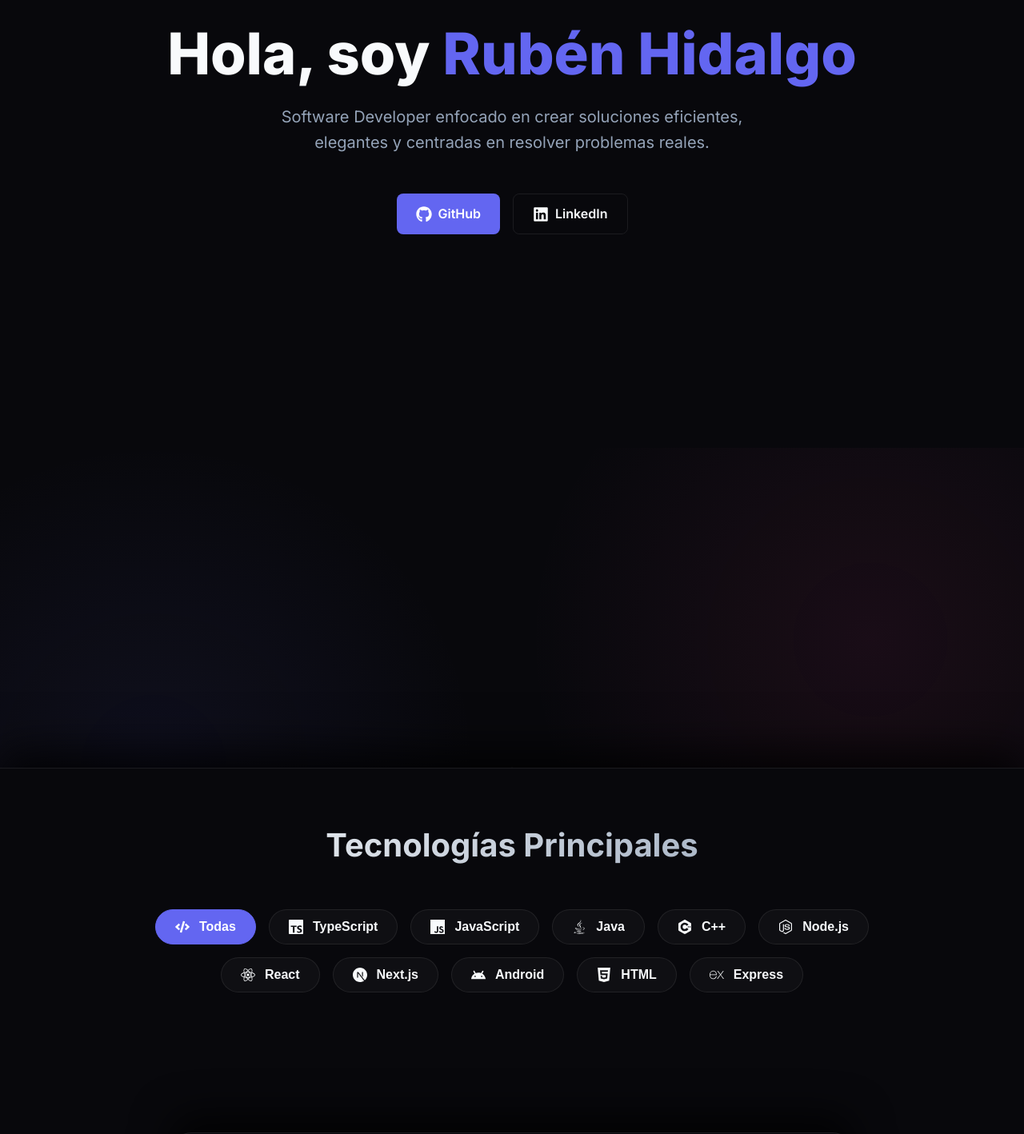
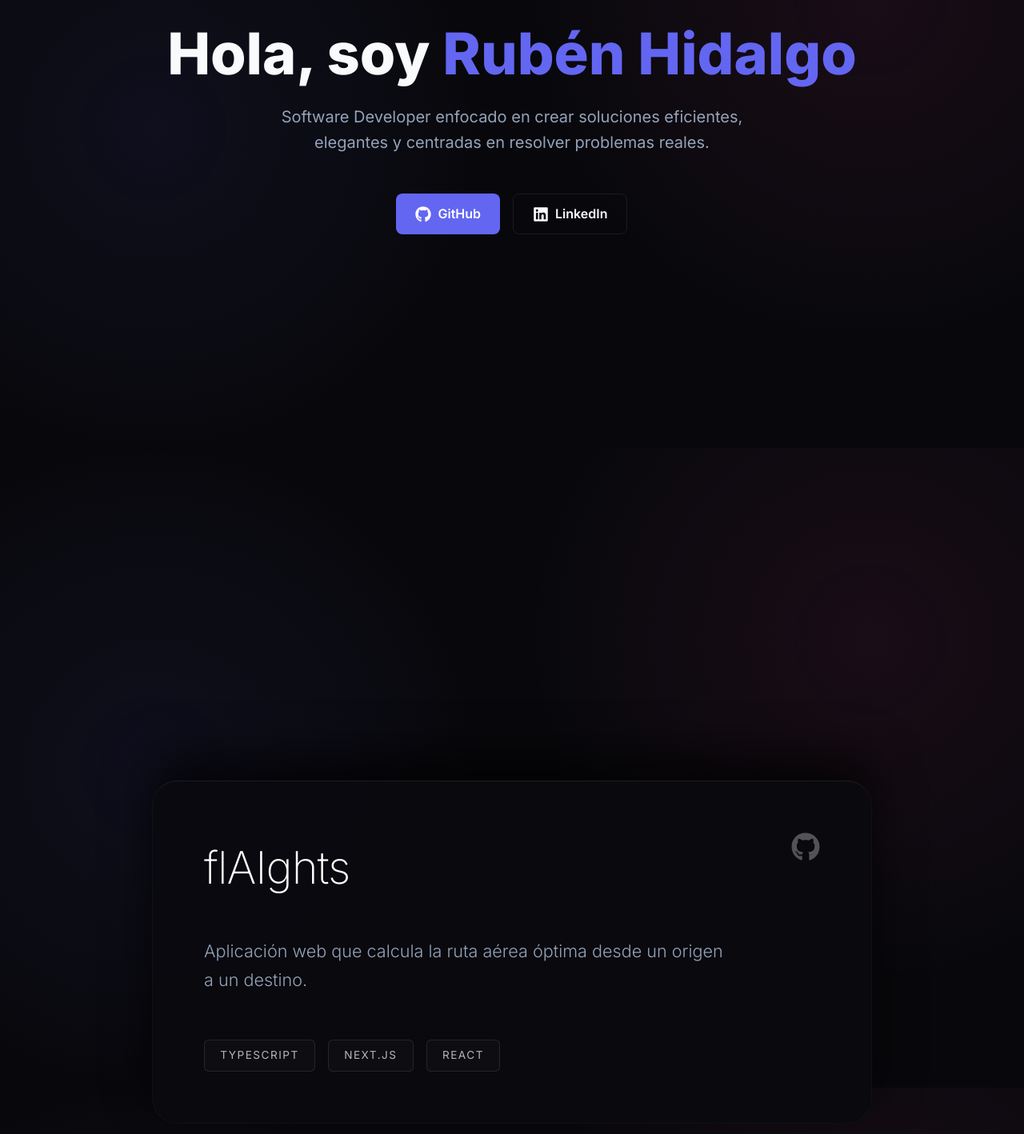
Before and after one commit to RubizZ/portfolio, a Next.js app: page / in a window 1280 px wide. Shown: the part 240-1658 px from the top of the page at 80% size. Built offline with nearby package versions, Linux system fonts and the light colour scheme.

Commit message:
feat: redesign Skills and Projects with premium minimalist parallax scroll

```diff
--- a/package.json
+++ b/package.json
@@ -9,6 +9,7 @@
     "lint": "eslint"
   },
   "dependencies": {
+    "framer-motion": "^12.40.0",
     "next": "16.2.9",
     "react": "19.2.4",
     "react-dom": "19.2.4",
--- a/src/app/page.tsx
+++ b/src/app/page.tsx
@@ -1,10 +1,8 @@
-import Hero from "@/components/Hero";
 import PortfolioClient from "@/components/PortfolioClient";
 
 export default function Home() {
   return (
     <main style={{ paddingBottom: '4rem' }}>
-      <Hero />
       <PortfolioClient />
       <footer style={{ textAlign: 'center', padding: '3rem 0', color: 'var(--text-muted)', marginTop: '6rem', borderTop: '1px solid var(--card-border)' }}>
         <p style={{ marginBottom: '1rem' }}>© {new Date().getFullYear()} Rubén Hidalgo. Construido con Next.js</p>
--- a/src/components/Hero.tsx
+++ b/src/components/Hero.tsx
@@ -1,20 +1,33 @@
+"use client";
+
 import { FaGithub, FaLinkedin } from "react-icons/fa";
+import { motion, useScroll, useTransform } from "framer-motion";
 
 export default function Hero() {
+  const { scrollY } = useScroll();
+
+  const opacity = useTransform(scrollY, [0, 400], [1, 0]);
+  const scale = useTransform(scrollY, [0, 400], [1, 0.85]);
+  const pointerEvents = useTransform(scrollY, [0, 400], ['auto', 'none']) as any;
+
   return (
-    <div style={{ position: 'relative', height: '150vh' }}>
-      <section style={{
-        position: 'sticky',
+    <motion.div
+      style={{
+        position: 'absolute',
         top: 0,
-        zIndex: 10,
+        left: 0,
+        width: '100%',
         height: '100vh',
-        backgroundColor: 'var(--bg-color)',
         display: 'flex',
         alignItems: 'center',
-        justifyContent: 'center'
-      }}>
-        <div className="container" style={{ width: '100%', textAlign: 'center' }}>
-          <div className="hero-content animate-up delay-1">
+        justifyContent: 'center',
+        opacity,
+        scale,
+        pointerEvents: 'none'
+      }}
+    >
+      <motion.div className="container" style={{ textAlign: 'center', pointerEvents }}>
+        <div className="hero-content">
           <h1 style={{ fontSize: '4.5rem', fontWeight: '800', marginBottom: '1.5rem', lineHeight: '1.1' }}>
             Hola, soy <span style={{ color: 'var(--accent)' }}>Rubén Hidalgo</span>
           </h1>
@@ -30,8 +43,7 @@ export default function Hero() {
             </a>
           </div>
         </div>
-        </div>
-      </section>
-    </div>
+      </motion.div>
+    </motion.div>
   );
 }
--- a/src/components/PortfolioClient.tsx
+++ b/src/components/PortfolioClient.tsx
@@ -1,5 +1,6 @@
 "use client";
 import { useState } from "react";
+import Hero from "./Hero";
 import Skills from "./Skills";
 import Projects from "./Projects";
 
@@ -7,9 +8,14 @@ export default function PortfolioClient() {
   const [selectedTech, setSelectedTech] = useState<string>("Todas");
 
   return (
-    <>
-      <Skills selectedTech={selectedTech} setSelectedTech={setSelectedTech} />
-      <Projects selectedTech={selectedTech} />
-    </>
+    <div style={{ position: 'relative' }}>
+      <div style={{ position: 'sticky', top: 0, height: '100vh', overflow: 'hidden', zIndex: 40, pointerEvents: 'none' }}>
+        <Hero />
+        <Skills selectedTech={selectedTech} setSelectedTech={setSelectedTech} />
+      </div>
+      <div style={{ position: 'relative', zIndex: 30, paddingTop: '70vh' }}>
+        <Projects selectedTech={selectedTech} />
+      </div>
+    </div>
   );
 }
--- a/src/components/Projects.tsx
+++ b/src/components/Projects.tsx
@@ -49,50 +49,57 @@ export default function Projects({ selectedTech }: ProjectsProps) {
     : projectsData.filter(p => p.tech.includes(selectedTech));
 
   return (
-    <section id="projects" style={{ position: 'relative', zIndex: 30, marginTop: '-55vh' }}>
+    <section id="projects" style={{ position: 'relative', zIndex: 30, marginTop: '-30vh' }}>
       <div className="projects-scroll-container" style={{
         display: 'flex',
         flexDirection: 'column',
-        gap: '60vh',
+        gap: '40vh',
         paddingBottom: '30vh'
       }}>
         {filteredProjects.map((project, index) => (
           <div key={project.name} className="project-sticky-wrapper" style={{
             position: 'sticky',
-            top: '32vh',
+            top: '35vh',
             zIndex: 30 + index,
             height: 'fit-content'
           }}>
-            <div className="glass animate-up delay-2" style={{
-              padding: '3rem',
+            <div className="minimal-card animate-up delay-2" style={{
+              padding: '4rem',
+              width: '100%',
+              maxWidth: '900px',
+              margin: '0 auto',
+              backgroundColor: 'rgba(10, 10, 15, 0.95)',
+              backdropFilter: 'blur(30px)',
+              boxShadow: '0 -30px 60px rgba(0,0,0,0.7)',
+              borderRadius: '32px',
+              border: '1px solid rgba(255,255,255,0.03)',
+              borderTop: '1px solid rgba(255,255,255,0.08)',
               display: 'flex',
               flexDirection: 'column',
-              width: '100%',
-              maxWidth: '850px',
-              margin: '0 auto',
-              backgroundColor: 'var(--bg-color)',
-              boxShadow: '0 -20px 50px rgba(0,0,0,0.8)',
-              borderTop: '1px solid var(--card-border)',
-              borderRadius: '24px',
-              borderLeft: '1px solid var(--card-border)',
-              borderRight: '1px solid var(--card-border)'
+              gap: '2.5rem'
             }}>
-               <h3 style={{ fontSize: '2.5rem', marginBottom: '1rem', color: 'var(--text-main)', display: 'flex', alignItems: 'center', justifyContent: 'space-between' }}>
-                {project.name}
-                <a href={project.url} target="_blank" rel="noopener noreferrer" style={{ opacity: 0.8, color: 'var(--text-main)', transition: 'opacity 0.2s' }}>
-                  <FaGithub size={32} />
+               <div style={{ display: 'flex', justifyContent: 'space-between', alignItems: 'flex-start' }}>
+                <h3 style={{ fontSize: '3.5rem', fontWeight: 200, letterSpacing: '-1px', color: '#fff', margin: 0 }}>
+                  {project.name}
+                </h3>
+                <a href={project.url} target="_blank" rel="noopener noreferrer" className="github-link">
+                  <FaGithub size={36} />
                 </a>
-              </h3>
-              <p style={{ color: 'var(--text-muted)', marginBottom: '2.5rem', fontSize: '1.25rem', flexGrow: 1, lineHeight: '1.8' }}>{project.description}</p>
-              <div style={{ display: 'flex', gap: '0.75rem', flexWrap: 'wrap' }}>
+              </div>
+              <p style={{ color: 'var(--text-muted)', fontSize: '1.35rem', lineHeight: '1.7', fontWeight: 300, maxWidth: '650px', margin: 0 }}>
+                {project.description}
+              </p>
+              <div style={{ display: 'flex', gap: '1rem', flexWrap: 'wrap', marginTop: '1rem' }}>
                 {project.tech.map(t => (
                   <span key={t} style={{
-                    fontSize: '1rem',
-                    padding: '0.5rem 1.25rem',
-                    borderRadius: '999px',
-                    backgroundColor: 'rgba(99, 102, 241, 0.15)',
-                    color: 'var(--accent)',
-                    fontWeight: '600'
+                    fontSize: '0.85rem',
+                    textTransform: 'uppercase',
+                    letterSpacing: '1.5px',
+                    padding: '0.5rem 1.2rem',
+                    borderRadius: '6px',
+                    border: '1px solid rgba(255,255,255,0.1)',
+                    color: 'rgba(255,255,255,0.7)',
+                    backgroundColor: 'rgba(255,255,255,0.02)'
                   }}>{t}</span>
                 ))}
               </div>
@@ -107,6 +114,22 @@ export default function Projects({ selectedTech }: ProjectsProps) {
           </div>
         )}
       </div>
+      <style>{`
+        .github-link {
+          color: rgba(255,255,255,0.3);
+          transition: all 0.4s cubic-bezier(0.175, 0.885, 0.32, 1.275);
+        }
+        .github-link:hover {
+          color: #fff;
+          transform: scale(1.15) rotate(5deg);
+        }
+        .minimal-card {
+          transition: transform 0.5s cubic-bezier(0.175, 0.885, 0.32, 1.275);
+        }
+        .minimal-card:hover {
+          transform: translateY(-8px);
+        }
+      `}</style>
     </section>
   );
 }
--- a/src/components/Skills.tsx
+++ b/src/components/Skills.tsx
@@ -1,5 +1,8 @@
+"use client";
+
 import { SiTypescript, SiJavascript, SiCplusplus, SiNodedotjs, SiReact, SiNextdotjs, SiAndroid, SiHtml5, SiExpress } from "react-icons/si";
 import { FaCode, FaJava } from "react-icons/fa";
+import { motion, useScroll, useTransform } from "framer-motion";
 
 const skillsData = [
   { name: "Todas", icon: FaCode },
@@ -21,73 +24,128 @@ interface SkillsProps {
 }
 
 export default function Skills({ selectedTech, setSelectedTech }: SkillsProps) {
+  const { scrollY } = useScroll();
+
+  const opacity = useTransform(scrollY, [400, 1050], [0, 1]);
+  const titleY = useTransform(scrollY, [400, 1050], ['-20vh', '0vh']);
+  const dockY = useTransform(scrollY, [400, 1050], ['-20vh', '0vh']);
+  const pointerEvents = useTransform(scrollY, [400, 1050], ['none', 'auto']) as any;
+
   return (
-    <section style={{
-      position: 'sticky',
+    <motion.div style={{
+      position: 'absolute',
       top: 0,
-      zIndex: 20,
+      left: 0,
+      width: '100%',
       height: '100vh',
-      backgroundColor: 'var(--bg-color)',
-      borderTop: '1px solid var(--card-border)',
-      boxShadow: '0 -20px 50px rgba(0,0,0,0.8)',
       display: 'flex',
       flexDirection: 'column',
       paddingTop: '8vh',
-      pointerEvents: 'auto'
+      opacity,
+      pointerEvents: 'none'
     }}>
-      <div className="container">
-        <h2 className="section-title animate-up delay-1" style={{ marginBottom: '3rem' }}>Tecnologías Principales</h2>
-        <div className="skills-container animate-up delay-2" style={{
-          display: 'flex',
-          flexWrap: 'wrap',
-          gap: '1rem',
-          justifyContent: 'center',
-          maxWidth: '900px',
-          margin: '0 auto'
-        }}>
+      <div className="container" style={{ display: 'flex', flexDirection: 'column', alignItems: 'center' }}>
+        <motion.h2
+          className="section-title"
+          style={{
+            marginBottom: '4rem',
+            y: titleY,
+            fontSize: '3rem',
+            fontWeight: 300,
+            letterSpacing: '4px',
+            color: 'var(--text-main)',
+            opacity: 0.9
+          }}
+        >
+          TECNOLOGÍAS
+        </motion.h2>
+
+        <motion.div
+          className="dock-container"
+          style={{
+            pointerEvents,
+            display: 'flex',
+            gap: '0.75rem',
+            padding: '1rem 1.5rem',
+            backgroundColor: 'rgba(255, 255, 255, 0.03)',
+            backdropFilter: 'blur(20px)',
+            borderRadius: '32px',
+            border: '1px solid rgba(255, 255, 255, 0.05)',
+            boxShadow: '0 20px 40px rgba(0,0,0,0.4)',
+            y: dockY
+          }}
+        >
           {skillsData.map(skill => {
             const Icon = skill.icon;
             const isActive = selectedTech === skill.name;
             return (
-              <button
+              <div
                 key={skill.name}
                 onClick={() => setSelectedTech(skill.name)}
-                className={`glass skill-pill ${isActive ? 'active' : ''}`}
+                className="dock-item"
                 style={{
-                  padding: '0.75rem 1.5rem',
-                  fontSize: '1rem',
-                  fontWeight: '600',
-                  color: isActive ? '#fff' : 'var(--text-main)',
-                  backgroundColor: isActive ? 'var(--accent)' : 'var(--card-bg)',
+                  position: 'relative',
+                  padding: '1rem',
+                  cursor: 'pointer',
                   display: 'flex',
+                  flexDirection: 'column',
                   alignItems: 'center',
-                  gap: '0.75rem',
-                  border: isActive ? '1px solid var(--accent)' : '1px solid var(--card-border)',
-                  cursor: 'pointer'
+                  gap: '0.5rem'
                 }}
               >
-                <Icon size={18} />
-                {skill.name}
-              </button>
+                <div className="icon-wrapper" style={{
+                  color: isActive ? 'var(--accent)' : 'rgba(255,255,255,0.4)',
+                  transition: 'all 0.3s cubic-bezier(0.4, 0, 0.2, 1)',
+                  transform: isActive ? 'scale(1.3)' : 'scale(1)'
+                }}>
+                  <Icon size={32} />
+                </div>
+                {isActive && (
+                  <motion.div
+                    layoutId="dock-indicator"
+                    style={{
+                      position: 'absolute',
+                      bottom: '0px',
+                      width: '6px',
+                      height: '6px',
+                      backgroundColor: 'var(--accent)',
+                      borderRadius: '50%',
+                      boxShadow: '0 0 10px var(--accent)'
+                    }}
+                  />
+                )}
+                <div className="dock-tooltip">{skill.name}</div>
+              </div>
             );
           })}
-        </div>
+        </motion.div>
       </div>
       <style>{`
-        .skill-pill {
-          transition: transform 0.3s ease, background-color 0.3s ease, border-color 0.3s ease;
-          border-radius: 999px !important;
+        .dock-item:hover .icon-wrapper {
+          transform: scale(1.5) translateY(-8px) !important;
+          color: #fff !important;
         }
-        .skill-pill:hover {
-          transform: translateY(-3px) scale(1.05);
-          background-color: rgba(255, 255, 255, 0.08);
-          border-color: var(--accent-secondary);
+        .dock-tooltip {
+          position: absolute;
+          top: -40px;
+          background: rgba(0,0,0,0.8);
+          color: white;
+          padding: 6px 12px;
+          border-radius: 8px;
+          font-size: 0.85rem;
+          opacity: 0;
+          pointer-events: none;
+          transition: all 0.3s ease;
+          white-space: nowrap;
+          border: 1px solid rgba(255,255,255,0.1);
+          font-weight: 500;
+          letter-spacing: 1px;
         }
-        .skill-pill.active:hover {
-          background-color: var(--accent-hover);
-          border-color: var(--accent-hover);
+        .dock-item:hover .dock-tooltip {
+          opacity: 1;
+          transform: translateY(-5px);
         }
       `}</style>
-    </section>
+    </motion.div>
   );
 }
```
Also changed, not shown: 1 other file (tests, documents, lock files or other folders). Lines whose indentation alone changed are shown as unchanged.
